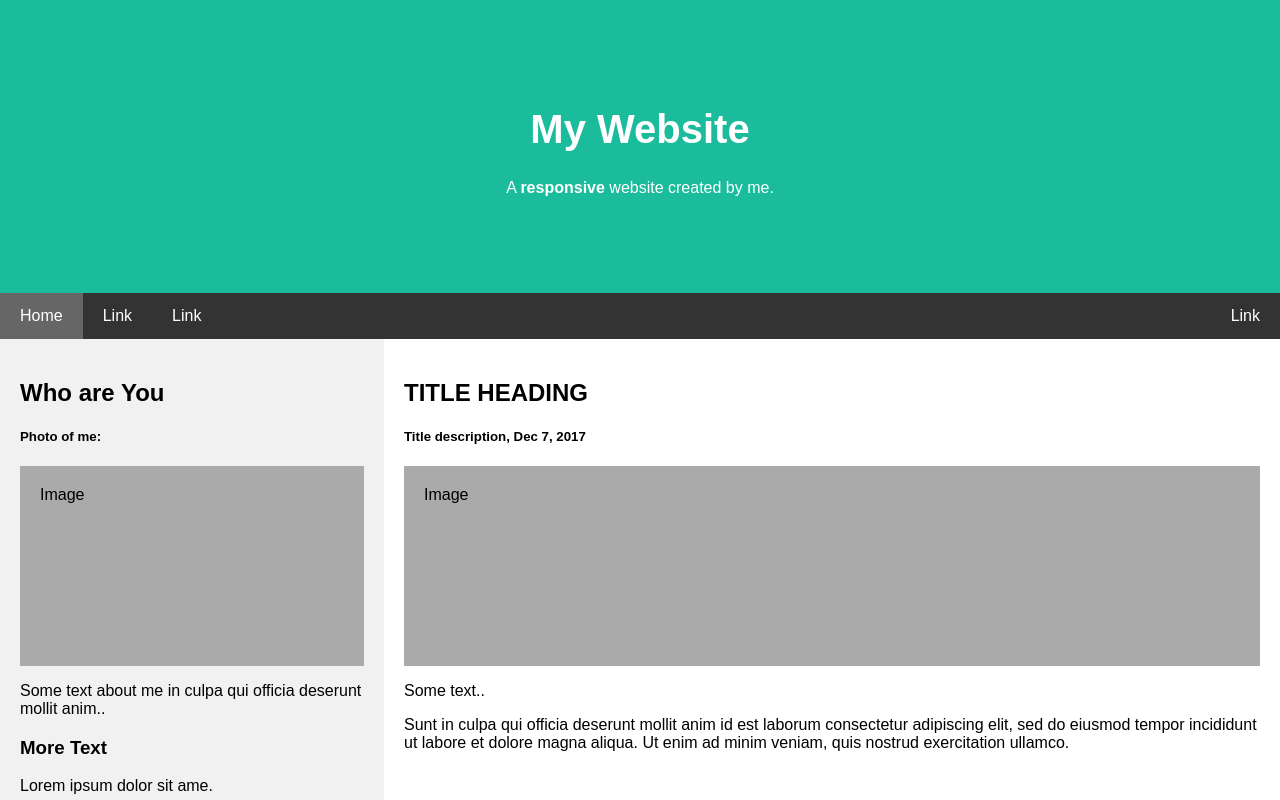
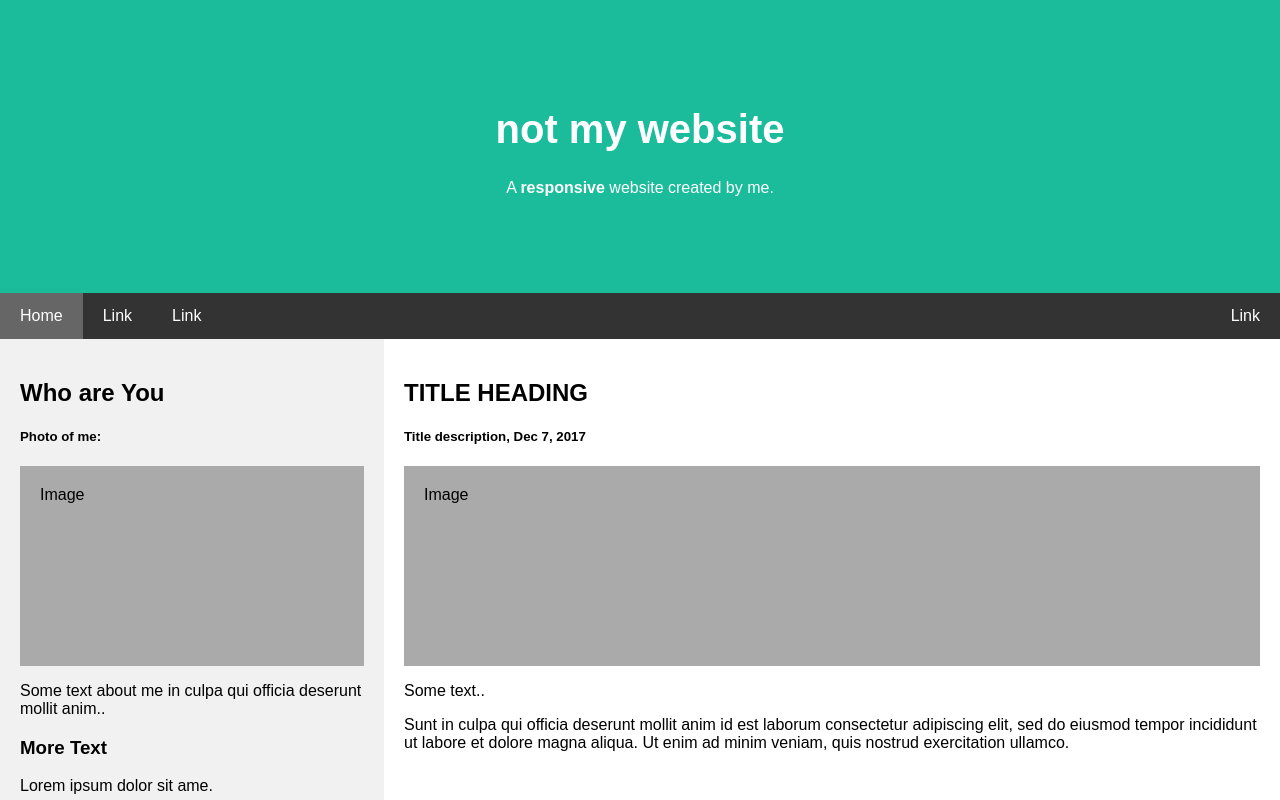
Before and after one commit to nikhilc890/HTML, a plain HTML site: page index.html in a window 1280 px wide. Shown: the top 800 px of the page. Drawn offline with Linux system fonts and the light colour scheme.

Commit message:
Update index.html

```diff
--- a/index.html
+++ b/index.html
@@ -123,7 +123,7 @@ body {
 <body>
 
 <div class="header">
-  <h1>My Website</h1>
+  <h1>not my website</h1>
   <p>A <b>responsive</b> website created by me.</p>
 </div>
 
```
